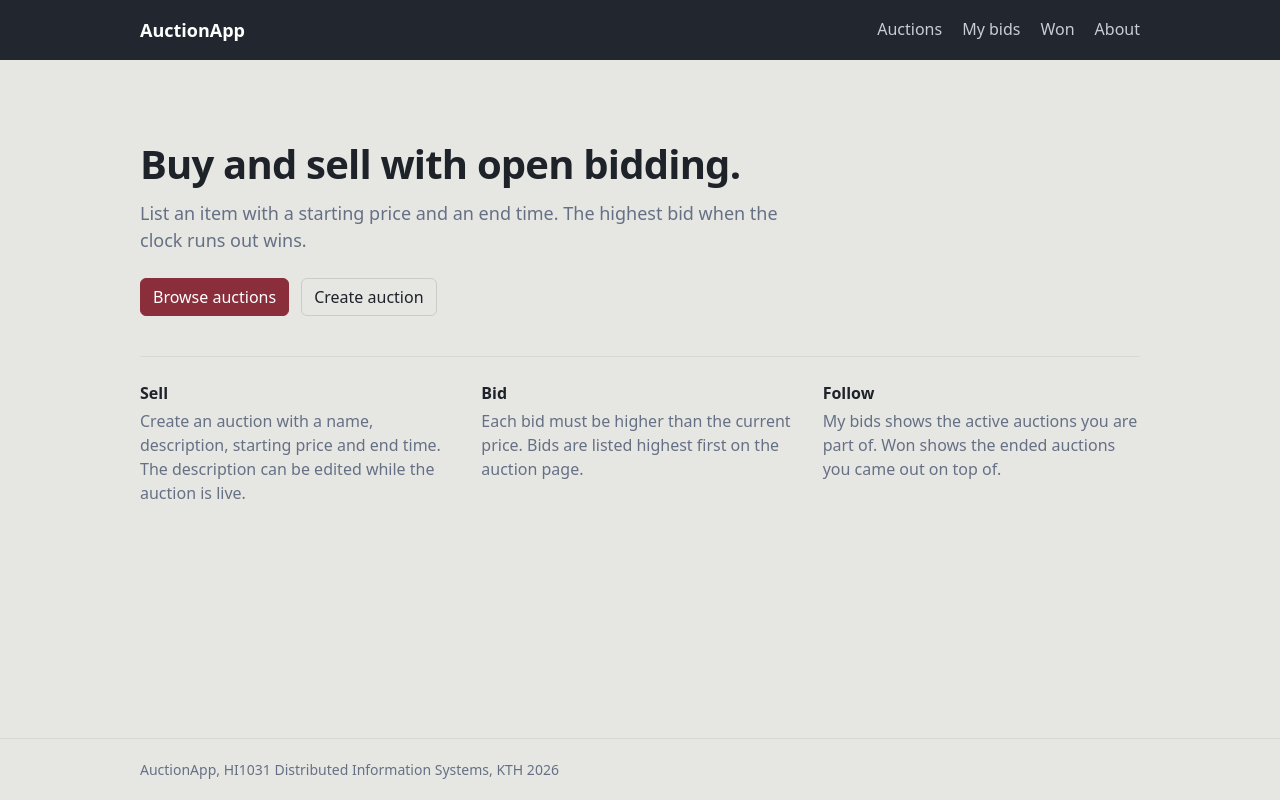
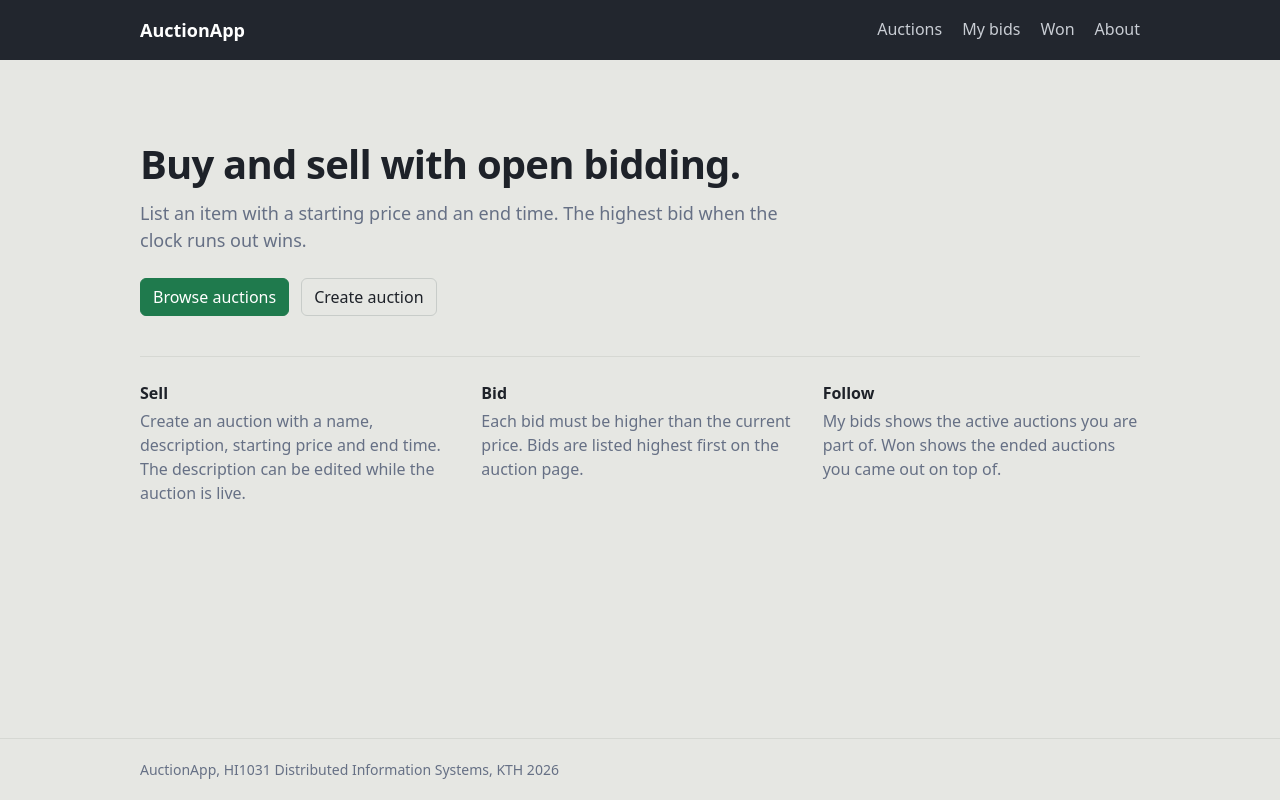
Before and after one commit to IbrahimAwad98/Auction-webapp, an ASP.NET Core app: page / in a window 1280 px wide. Run offline with ASP.NET Core 8, Linux system fonts and the light colour scheme.

Commit message:
Change accent colour from burgundy to green

```diff
--- a/AuctionApp/wwwroot/css/site.css
+++ b/AuctionApp/wwwroot/css/site.css
@@ -8,9 +8,9 @@
   --line: #d6d8d3;
   --head: #22262e;
   --head-text: #c9cdd4;
-  --accent: #8a2e3b;
-  --accent-strong: #6f2430;
-  --accent-soft: #f6ecee;
+  --accent: #1f7a4d;
+  --accent-strong: #165c39;
+  --accent-soft: #e6f2ec;
   --danger: #b42318;
   --danger-soft: #fdecea;
 
@@ -20,9 +20,9 @@
   --bs-border-color: var(--line);
   --bs-link-color: var(--accent);
   --bs-link-hover-color: var(--accent-strong);
-  --bs-link-color-rgb: 138, 46, 59;
-  --bs-link-hover-color-rgb: 111, 36, 48;
-  --bs-focus-ring-color: rgba(138, 46, 59, 0.3);
+  --bs-link-color-rgb: 31, 122, 77;
+  --bs-link-hover-color-rgb: 22, 92, 57;
+  --bs-focus-ring-color: rgba(31, 122, 77, 0.3);
   --bs-secondary-color: var(--muted);
 }
 
@@ -128,7 +128,7 @@ main.page { flex: 1; padding-top: 2rem; padding-bottom: 3rem; }
 .panel > .table { margin: 0; }
 .table {
   --bs-table-bg: transparent;
-  --bs-table-hover-bg: #faf7f7;
+  --bs-table-hover-bg: #f5f9f6;
   --bs-table-border-color: var(--line);
 }
 .table th {
```
